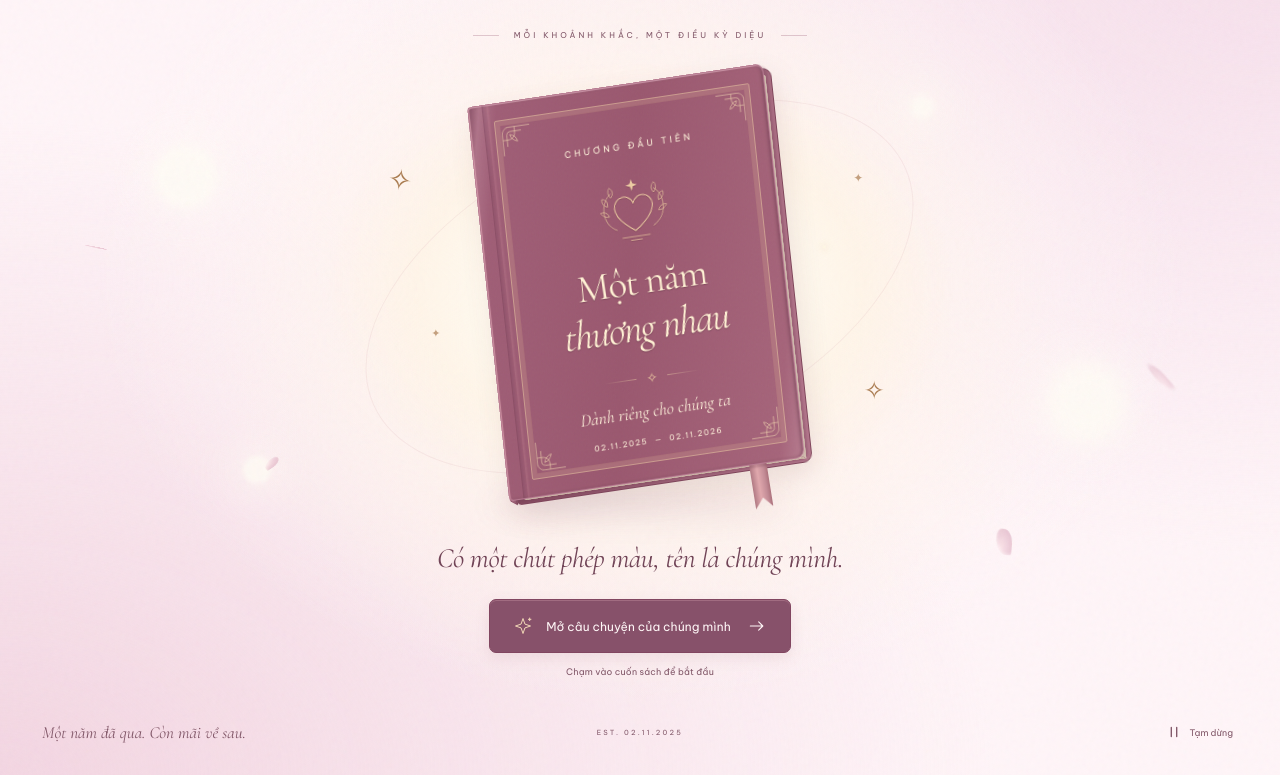
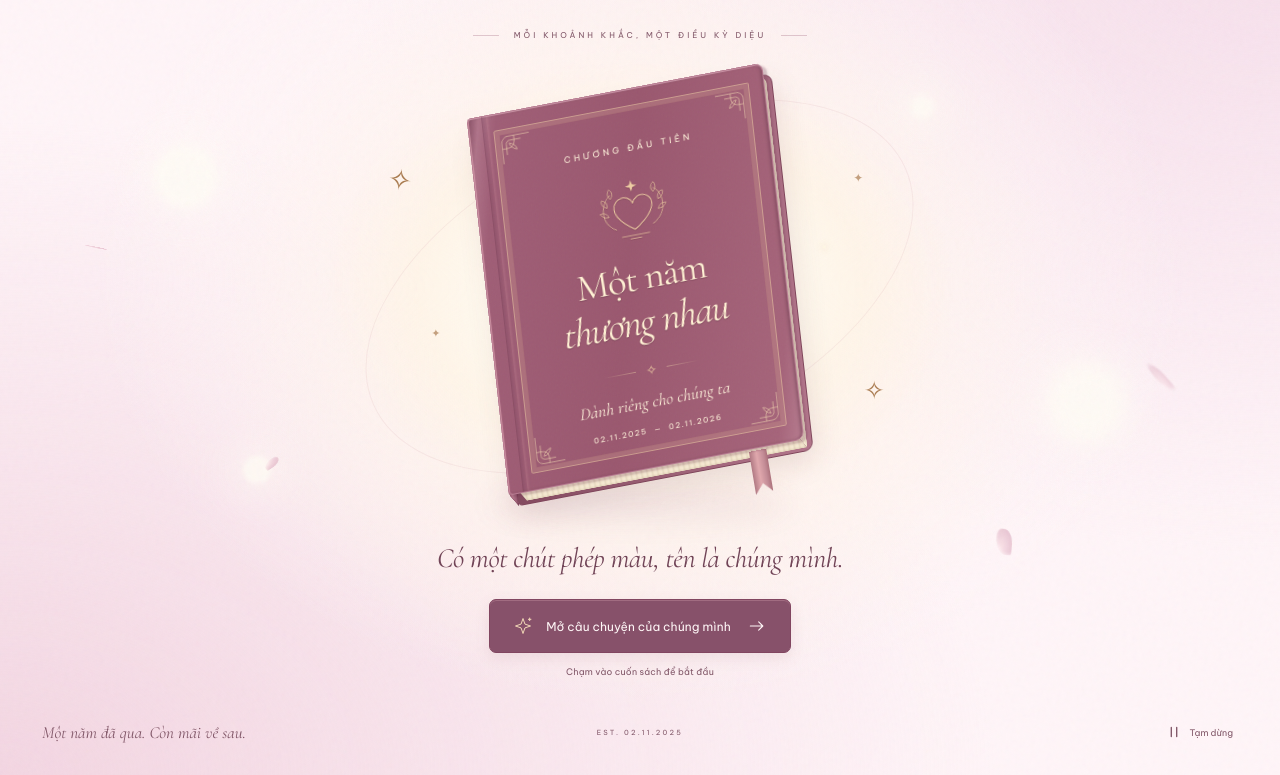
Before and after one commit to ngochaok1-ss/OneYearAnniversary, a website with bundled scripts: page index.html in a window 1280 px wide. Shown: the part 65-840 px from the top of the page. Built offline with nearby package versions, Linux system fonts and the light colour scheme.

Commit message:
Update Site source

```diff
--- a/src/styles.css
+++ b/src/styles.css
@@ -24,7 +24,7 @@
   --ease-out: cubic-bezier(.2,.7,.25,1);
   --book-w: clamp(220px, min(31vw, 38svh), 336px);
   --book-h: calc(var(--book-w) * 1.31);
-  --book-depth: 29px;
+  --book-depth: 36px;
   --open-scale: .85;
 }
 
@@ -70,27 +70,27 @@ button:focus-visible, a:focus-visible { outline: 2px solid var(--ink); outline-o
 .book-arrival { position: relative; z-index: 1; animation: album-arrive var(--intro-duration) var(--ease-out) both; }
 .book-float { animation: album-float var(--float-duration) ease-in-out infinite; }
 .book-position { transform: translate3d(0,0,0) scale(1); transition: transform 1.6s var(--ease-out); }
-.album { --pointer-x: 0deg; --pointer-y: 0deg; display: block; position: relative; width: 100%; height: 100%; padding: 0; border: 0; border-radius: 5px 9px 9px 5px; background: transparent; color: var(--foil); text-align: center; transform-style: preserve-3d; transform: rotateX(calc(8deg + var(--pointer-x))) rotateY(calc(-15deg + var(--pointer-y))) rotateZ(-6deg); transition: transform 650ms var(--ease-out); outline-offset: 14px; }
+.album { --pointer-x: 0deg; --pointer-y: 0deg; display: block; position: relative; width: 100%; height: 100%; padding: 0; border: 0; border-radius: 5px 9px 9px 5px; background: transparent; color: var(--foil); text-align: center; transform-style: preserve-3d; transform: rotateX(calc(18deg + var(--pointer-x))) rotateY(calc(-15deg + var(--pointer-y))) rotateZ(-6deg); transition: transform 650ms var(--ease-out); outline-offset: 14px; }
 .album:focus-visible { outline-color: #885167; }
 .album:active:not(:disabled) .cover-face { filter: brightness(.97); }
-.book-back { position: absolute; inset: -2px; border-radius: 5px 9px 9px 5px; background: linear-gradient(100deg,#794055,#b2768b); border: 1px solid #7f465b; transform: translateZ(-15px); box-shadow: 0 10px 30px #70405326; }
-.book-spine { position: absolute; width: var(--book-depth); height: calc(100% + 3px); left: -1px; top: -1px; background: linear-gradient(90deg,#97546d,#b4778b 38%,#9d6177 78%,#7e4057); transform: translateZ(15px) rotateY(90deg); transform-origin: left; border-radius: 2px; box-shadow: inset 0 0 2px #633044; }
+.book-back { position: absolute; inset: -2px; border-radius: 5px 9px 9px 5px; background: linear-gradient(100deg,#794055,#b2768b); border: 1px solid #7f465b; transform: translateZ(-18px); box-shadow: 0 10px 30px #70405326; }
+.book-spine { position: absolute; width: var(--book-depth); height: calc(100% + 3px); left: -1px; top: -1px; background: linear-gradient(90deg,#97546d,#b4778b 38%,#9d6177 78%,#7e4057); transform: translateZ(18px) rotateY(90deg); transform-origin: left; border-radius: 2px; box-shadow: inset 0 0 2px #633044; }
 .book-spine > span { position: absolute; top: 23%; left: 7px; font: 12px var(--font-serif); letter-spacing: 1px; writing-mode: vertical-rl; white-space: nowrap; color: #f6ddbd; }
 .book-spine::before,.book-spine::after { content:""; position:absolute; width:100%; height:2px; top:9%; background:#d6b38c99; box-shadow:0 6px #d6b38c55; }
 .book-spine::after { top:auto; bottom:9%; }
 .page-block { position: absolute; inset: 6px 4px 2px 8px; transform-style: preserve-3d; }
-.page-face { position: absolute; inset: 0; transform: translateZ(12px); background: radial-gradient(ellipse at 55% 50%, #fffdf1, #fff3d8); border-radius: 2px 5px 5px 2px; box-shadow: inset 10px 0 15px #9c754b1f; color:#885a5d; }
+.page-face { position: absolute; inset: 0; transform: translateZ(15px); background: radial-gradient(ellipse at 55% 50%, #fffdf1, #fff3d8); border-radius: 2px 5px 5px 2px; box-shadow: inset 10px 0 15px #9c754b1f; color:#885a5d; }
 .page-edge { position: absolute; display: block; background-color: #e9dcc3; }
-.page-edge--right { width: 27px; height: 100%; left: 100%; top: 0; transform: translateZ(12px) rotateY(90deg); transform-origin: left center; background: repeating-linear-gradient(90deg,#d8c9ad 0px,#fff6dc 1px,#e9dec7 2px,#f9efd6 3px); border-radius: 0 1px 1px 0; }
-.page-edge--bottom { top: 100%; left: 0; width: 100%; height: 27px; transform: translateZ(12px) rotateX(-90deg); transform-origin: center top; background: repeating-linear-gradient(0deg,#d1c0a4 0px,#fff5df 1px,#eaddc6 2px,#fff1d6 3px); box-shadow: inset 0 -3px 5px #90795833; }
-.page-edge--top { top: 0; left: 0; width: 100%; height: 27px; transform: translateZ(12px) rotateX(-90deg); transform-origin: center top; background: repeating-linear-gradient(0deg,#e8dbc1 0px,#fff8e7 1px,#e3d5bb 2px); }
+.page-edge--right { width: 33px; height: 100%; left: 100%; top: 0; transform: translateZ(15px) rotateY(90deg); transform-origin: left center; background: repeating-linear-gradient(90deg,#d8c9ad 0px,#fff6dc 1px,#e9dec7 2px,#f9efd6 3px); border-radius: 0 1px 1px 0; }
+.page-edge--bottom { top: 100%; left: 0; width: 100%; height: 33px; transform: translateZ(15px) rotateX(-90deg); transform-origin: center top; background: repeating-linear-gradient(0deg,#d1c0a4 0px,#fff5df 1px,#eaddc6 2px,#fff1d6 3px); box-shadow: inset 0 -3px 5px #90795833; }
+.page-edge--top { top: 0; left: 0; width: 100%; height: 33px; transform: translateZ(15px) rotateX(-90deg); transform-origin: center top; background: repeating-linear-gradient(0deg,#e8dbc1 0px,#fff8e7 1px,#e3d5bb 2px); }
 .endpaper-frame { position: absolute; inset: 20px; border: 1px solid #c5a37a66; }
 .endpaper-heart { position: absolute; width: 62px; height:62px; left:50%; top: 27%; transform: translateX(-50%); color:#ae7b7e; }
 .endpaper-note { position: absolute; top: 49%; left: 10%; right: 10%; font: 23px/1.45 var(--font-serif); }
 .endpaper-note > i { font-size:20px; }
 .endpaper-number { position: absolute; bottom: 32px; left: 0; right: 0; font-size:9px; letter-spacing:3px; }
 .ribbon { position: absolute; top: calc(100% - 18px); right: 41px; width: 18px; height: 62px; background: linear-gradient(90deg,#b17a84,#e0a8ad 40%,#c38c96 78%,#ac727c); clip-path: polygon(0 0,100% 0,100% 100%,50% 83%,0 100%); transform: translateZ(1px) rotateZ(-3deg); filter: drop-shadow(2px 2px 2px #79435b40); }
-.front-cover { position: absolute; inset: -2px; transform-style: preserve-3d; transform: translateZ(16px) rotateY(0deg); transform-origin: 0% 50%; border-radius: 4px 8px 8px 4px; transition: transform calc(var(--opening-duration) * .8) cubic-bezier(.25,.1,.2,1) calc(var(--opening-duration) * .2); }
+.front-cover { position: absolute; inset: -2px; transform-style: preserve-3d; transform: translateZ(18px) rotateY(0deg); transform-origin: 0% 50%; border-radius: 4px 8px 8px 4px; transition: transform calc(var(--opening-duration) * .8) cubic-bezier(.25,.1,.2,1) calc(var(--opening-duration) * .2); }
 .cover-face, .cover-inside { position: absolute; inset: 0; display: block; border-radius: inherit; backface-visibility: hidden; -webkit-backface-visibility: hidden; }
 .cover-face { overflow: hidden; border: 1px solid #b77c91; background: linear-gradient(100deg,#81475e 0%,#ad7187 3%,#9e5d75 8%,#99576e 48%,#a46379 93%,#b57b8e 100%); box-shadow: inset 1px 0 1px #f0b6c388,inset -2px 0 3px #6e3c5080,inset 0 1px 1px #dba7b8,4px 3px 2px #6c354f42; }
 .cover-face::before { content:""; position:absolute; top:0; bottom:0; left:14px; width:4px; border-left:1px solid #6b334b55; background:linear-gradient(90deg,#602f4733,transparent); box-shadow:2px 0 2px #e2a7b126; }
@@ -148,7 +148,8 @@ button:focus-visible, a:focus-visible { outline: 2px solid var(--ink); outline-o
 .opening-scene[data-state="opened"] .book-float { animation-play-state:paused; }
 .opening-scene:is([data-state="opening"],[data-state="opened"]) .album { transform:rotateX(3deg) rotateY(-3deg) rotateZ(0deg); transition-duration:1.1s; }
 .opening-scene:is([data-state="opening"],[data-state="opened"]) .book-position { transform:translateX(calc(var(--book-w) * .41 * var(--open-scale))) scale(var(--open-scale)); }
-.opening-scene:is([data-state="opening"],[data-state="opened"]) .front-cover { transform:translateZ(16px) rotateY(-158deg); }
+.opening-scene[data-state="opening"]:not(.is-simplified) .book-position { animation:book-open-camera var(--opening-duration) var(--ease-out) both; }
+.opening-scene:is([data-state="opening"],[data-state="opened"]) .front-cover { transform:translateZ(18px) rotateY(-158deg); }
 .opening-scene[data-state="opening"] .book-light { animation:page-light 2.5s ease-in-out both; }
 .opening-scene[data-state="opening"] .opening-burst { animation:opening-glow 2.65s ease-in-out both; }
 .opening-scene:is([data-state="opening"],[data-state="opened"]) .orbit { opacity:.3; transition:opacity 1.2s; }
@@ -168,6 +169,7 @@ button:focus-visible, a:focus-visible { outline: 2px solid var(--ink); outline-o
 @keyframes album-arrive { from { opacity:0; transform:translateY(27px) scale(.97); } to { opacity:1; transform:translateY(0) scale(1); } }
 @keyframes invitation-in { from { opacity:0; transform:translateY(9px); } to { opacity:1; transform:translateY(0); } }
 @keyframes album-float { 0%,100% { transform:translateY(-4px) rotateZ(-.35deg); } 50% { transform:translateY(5px) rotateZ(.35deg); } }
+@keyframes book-open-camera { 0% { transform:translateX(0) scale(1); } 18% { transform:translateX(calc(var(--book-w) * .06)) scale(1.035); } 65%,100% { transform:translateX(calc(var(--book-w) * .41 * var(--open-scale))) scale(var(--open-scale)); } }
 @keyframes shadow-breathe { 0%,100% { transform:translateX(-50%) scale(.93); opacity:.1; } 50% { transform:translateX(-50%) scale(1.06); opacity:.16; } }
 @keyframes foil-sheen { 0%,65%,100% { transform:translateX(-75%); } 88% { transform:translateX(100%); } }
 @keyframes petal-drift { 0% { opacity:0; transform:translate3d(0,-20px,0) rotate(0deg) rotateY(0deg); } 8% { opacity:var(--opacity); } 90% { opacity:var(--opacity); } 100% { opacity:0; transform:translate3d(var(--drift),calc(100svh + 110px),0) rotate(var(--spin)) rotateY(200deg); } }
```
